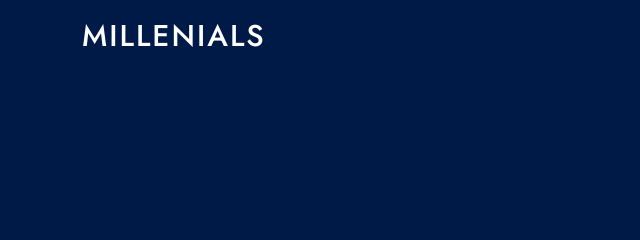
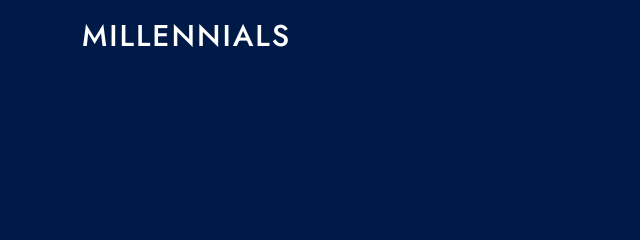
Before and after one commit to shaheen2532/millennials, a plain HTML site: page index.html in a window 1280 px wide. Shown: the top 240 px of the page, 0-640 px from the left. Drawn offline with nearby package versions, Linux system fonts and the light colour scheme.

Commit message:
update name 2

```diff
--- a/index.html
+++ b/index.html
@@ -39,7 +39,7 @@
   <header id="header" class="fixed-top ">
     <div class="container d-flex align-items-center">
 
-      <h1 class="logo me-auto"><a href="index.html">MILLENIALS</a></h1>
+      <h1 class="logo me-auto"><a href="index.html">MILLENNIALS</a></h1>
       <!-- Uncomment below if you prefer to use an image logo -->
       <!-- <a href="index.html" class="logo me-auto"><img src="assets/img/logo.png" alt="" class="img-fluid"></a>-->
 
@@ -306,7 +306,7 @@
 
     <div class="container footer-bottom clearfix">
       <div class="copyright">
-        &copy; Copyright <strong><span>Millenials</span></strong>. All Rights Reserved
+        &copy; Copyright <strong><span>Millennials</span></strong>. All Rights Reserved
       </div>
       <div class="credits">
         Designed by <a href="https://bootstrapmade.com/">Team 3</a>
```
